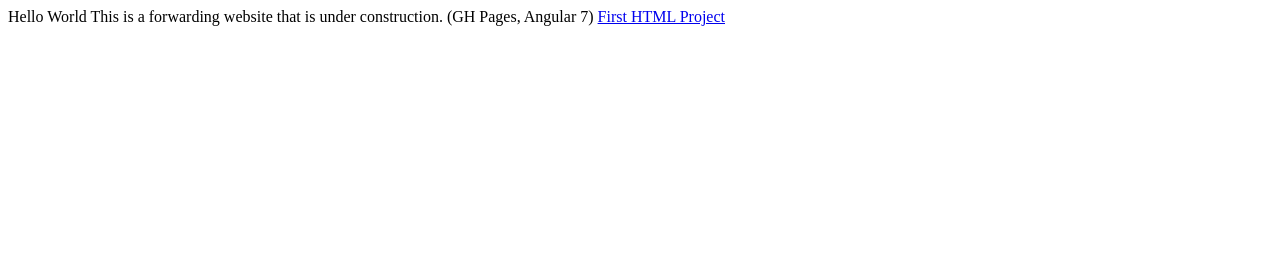
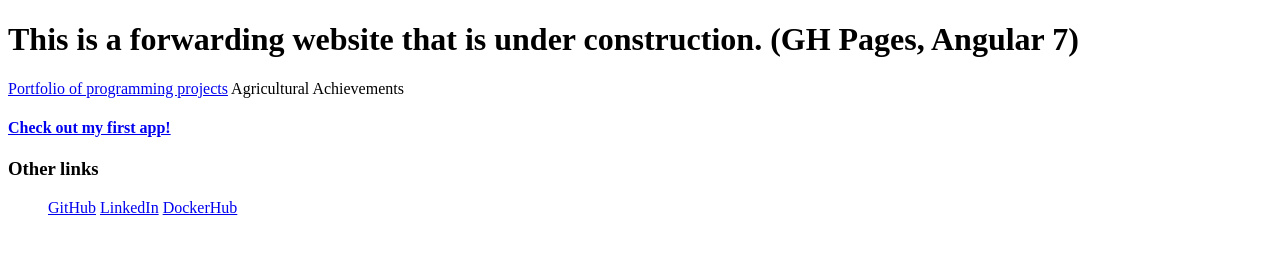
Before and after one commit to timmay54/timmay54.github.io, a plain HTML site: page index.html in a window 1280 px wide. Drawn offline with Linux system fonts and the light colour scheme.

Commit message:
adding html formatting and more content

```diff
--- a/index.html
+++ b/index.html
@@ -1,4 +1,23 @@
-Hello World
-This is a forwarding website that is under construction. (GH Pages, Angular 7)
+<!DOCTYPE html>
+<html>
+  <head>
+    <title>My webpage!</title>
+  </head>
+  <body>
+    <h1>This is a forwarding website that is under construction. (GH Pages, Angular 7)</h1>
+    <h4 id='date'></h4>
+    <a href="https://timmay54.github.io/First-HTML-Project/">Portfolio of programming projects</a>
+    <a> Agricultural Achievements </a>
 
-<a href="https://timmay54.github.io/First-HTML-Project/">First HTML Project</a>
+    <h4> <a href="https://play.google.com/store/apps/details?id=com.freebandz.lost_in_peril">Check out my first app!</a>
+
+    <h3>Other links</h3>
+    <ul>
+        <a href="https://github.com/timmay54">GitHub</a>
+        <a href="https://www.linkedin.com/in/timothy-mardesen/">LinkedIn</a>
+        <a href="https://hub.docker.com/u/timmay545">DockerHub</a>
+    </ul>
+  </body>
+</html>
+
+<script async src="./javascript/index.js"></script>
```
Also changed, not shown: javascript/index.js (added).
